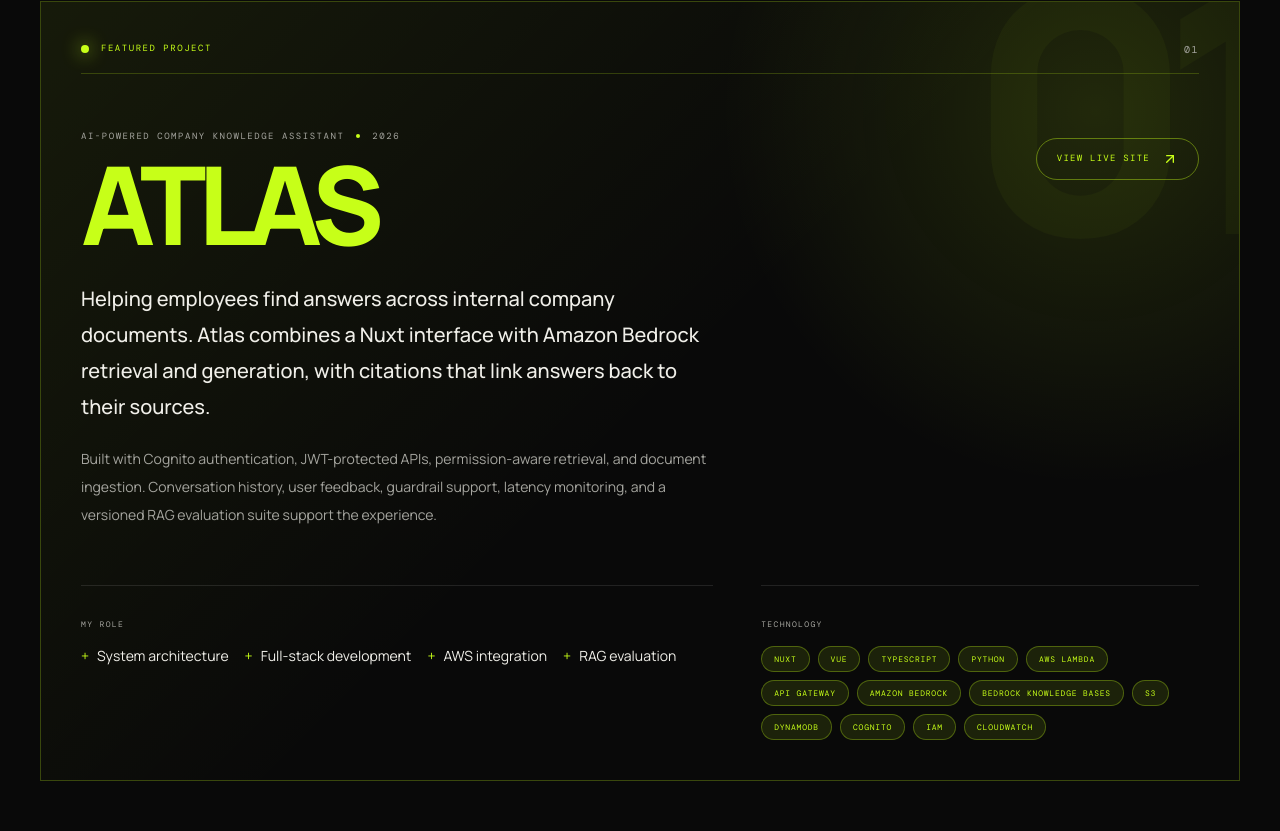
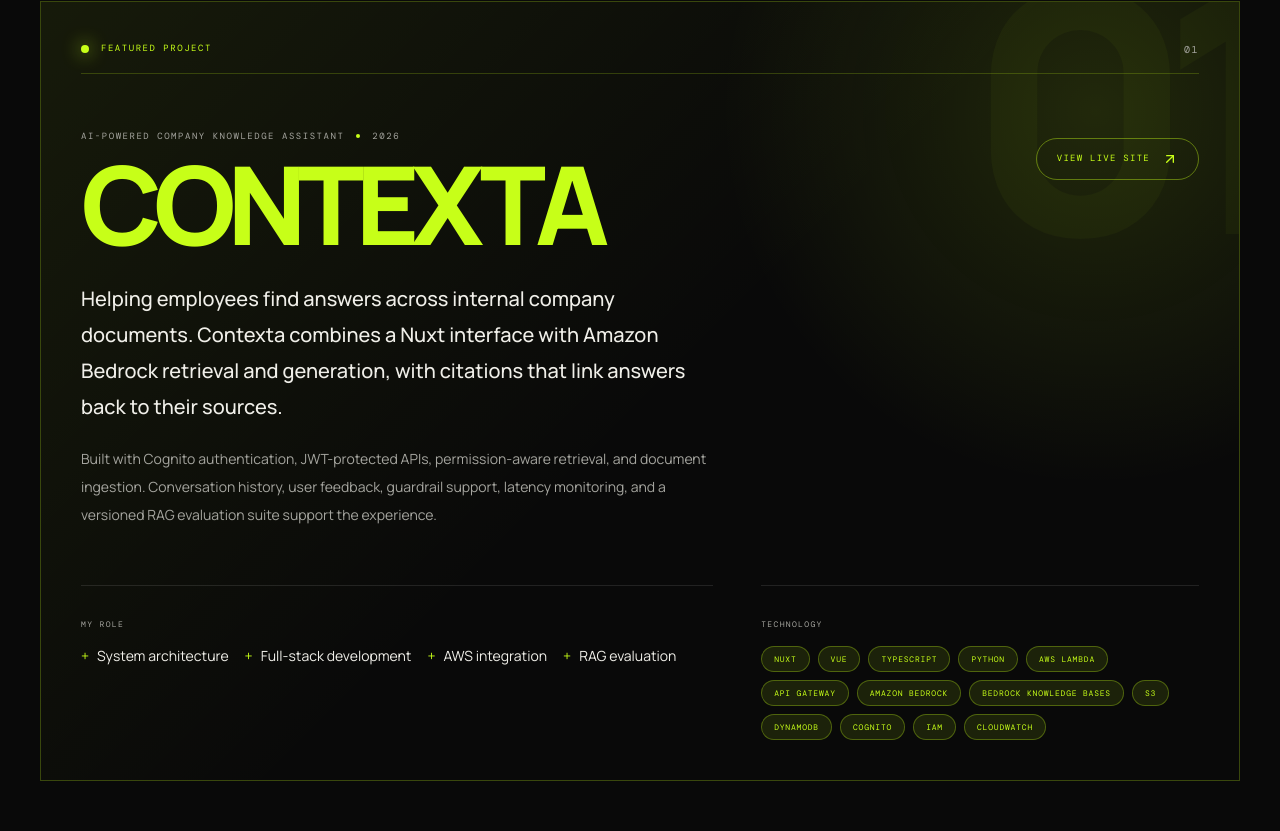
Before and after one commit to rizwyy/Portfolio26, a Nuxt app: page / in a window 1280 px wide. Shown: the part 2509-3340 px from the top of the page. Built offline with nearby package versions, Linux system fonts and the light colour scheme; a web font is replaced by a local one.

Commit message:
feat: update project details for Contexta and Invoxa with new titles, URLs, and statuses

```diff
--- a/app/app.vue
+++ b/app/app.vue
@@ -33,13 +33,13 @@ type Project = {
 const projects: Project[] = [
   {
     no: "01",
-    title: "Atlas",
+    title: "Contexta",
     category: "AI-powered company knowledge assistant",
     year: "2026",
     description:
       "A full-stack RAG application for finding answers across internal company documents, with source citations for verification.",
     story:
-      "Helping employees find answers across internal company documents. Atlas combines a Nuxt interface with Amazon Bedrock retrieval and generation, with citations that link answers back to their sources.",
+      "Helping employees find answers across internal company documents. Contexta combines a Nuxt interface with Amazon Bedrock retrieval and generation, with citations that link answers back to their sources.",
     details:
       "Built with Cognito authentication, JWT-protected APIs, permission-aware retrieval, and document ingestion. Conversation history, user feedback, guardrail support, latency monitoring, and a versioned RAG evaluation suite support the experience.",
     role: [
@@ -63,7 +63,7 @@ const projects: Project[] = [
       "IAM",
       "CloudWatch",
     ],
-    url: "https://atlas-rag.netlify.app/",
+    url: "https://contexta-aws.netlify.app/",
     accent: "#c7ff18",
     featured: true,
   },
@@ -147,15 +147,13 @@ const projects: Project[] = [
     title: "Invoxa",
     category: "Invoice management for small businesses",
     year: "2026",
-    status: "Completed portfolio release · Full-stack local MVP",
+    status: "Completed · Live",
     description:
       "An invoice management workspace for Indian small businesses, supporting business workspaces, invoice uploads and previews, manual review and editing, payment tracking, search and filters, archive/restore, CSV export, and dashboard summaries.",
     details:
-      "Tested local release with persistent accounts, isolated workspaces, protected document previews, validation, optimistic updates, and a complete supplier-invoice workflow.",
-    nextSteps:
-      "Deployable adapters are prepared for Cognito, API Gateway, Lambda, DynamoDB, private S3 storage, Textract extraction, SNS/SQS processing, and SES reminders. Live AWS validation is outside this portfolio release.",
+      "A live full-stack release with persistent accounts, isolated workspaces, protected document previews, validation, optimistic updates, and a complete supplier-invoice workflow.",
     stack: ["Nuxt", "Vue", "TypeScript", "Tailwind CSS", "Node.js", "AWS"],
-    url: "https://github.com/rizwyy/invoxa",
+    url: "https://invoxa-aws.netlify.app/",
     accent: "#c7ff18",
   },
 ];
```
